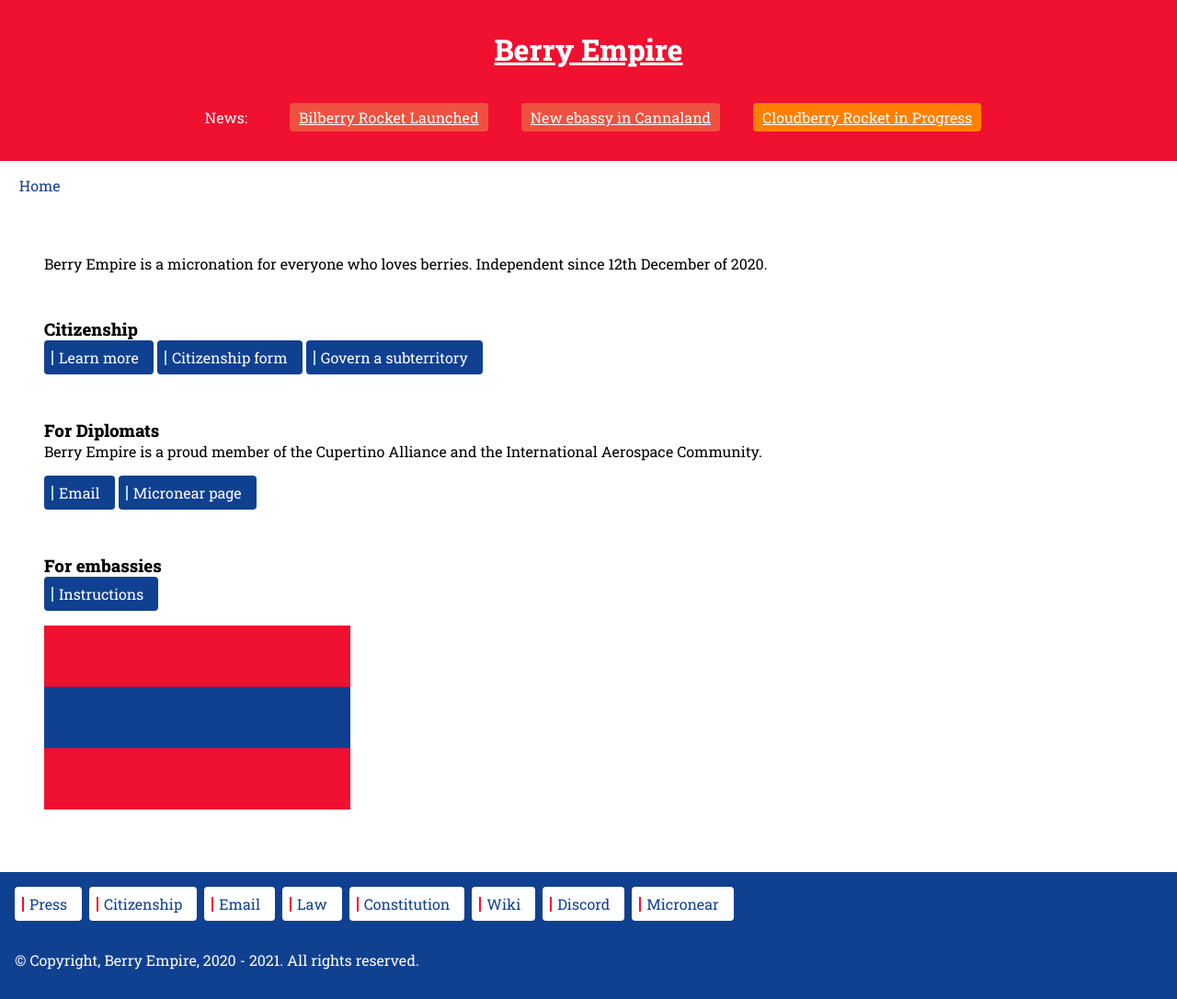
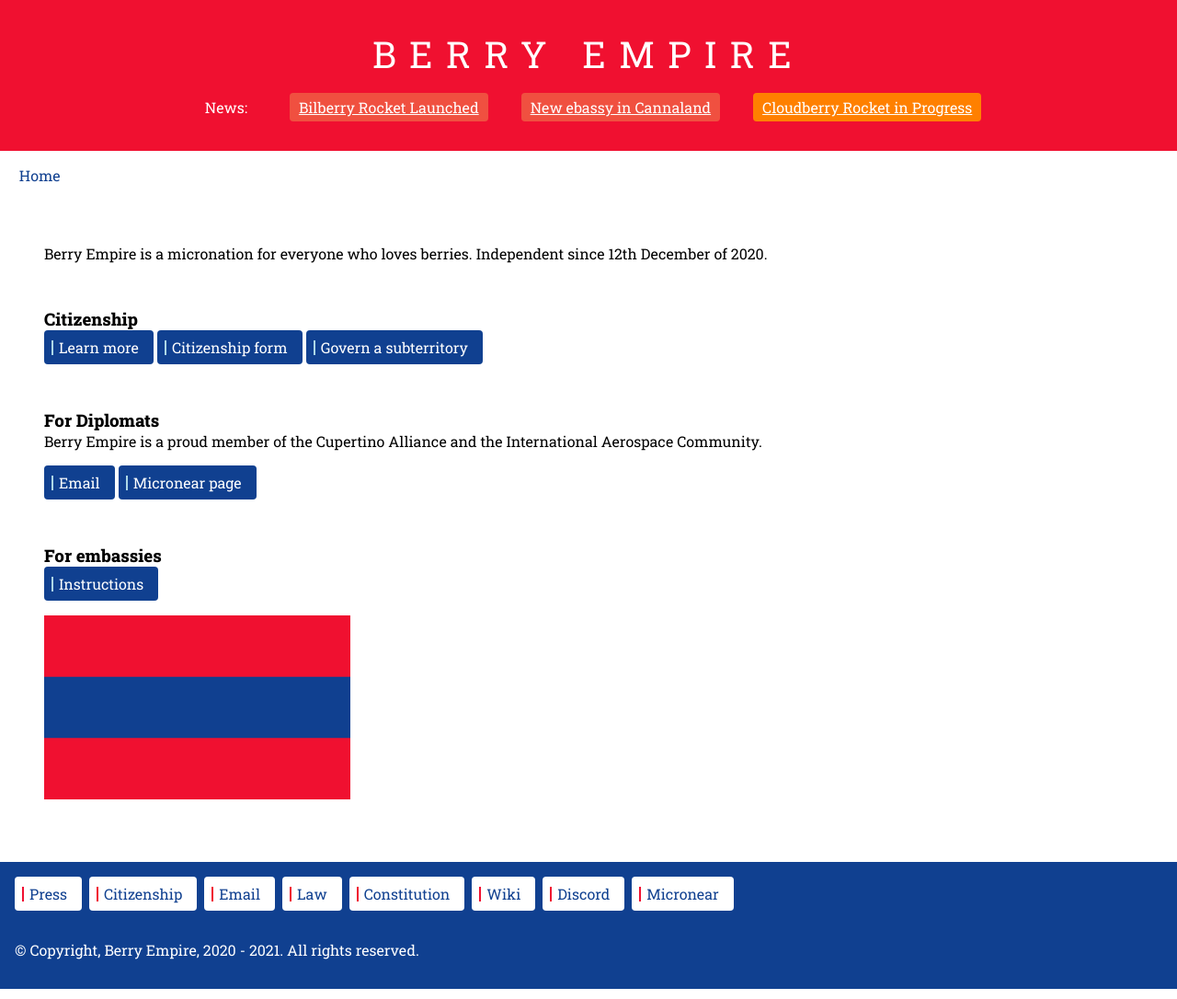
Before and after one commit to berryempire/berryempire.github.io, a Jekyll site: the page built from index.md, in a window 1280 px wide. Shown: the whole page at 92% size. Built offline with Jekyll 4.4.1, drawn with Linux system fonts in a browser that asks for light colours; our own code applies the rules of GitHub Pages for plain Markdown files.

Commit message:
Update default.html

```diff
--- a/_layouts/default.html
+++ b/_layouts/default.html
@@ -16,7 +16,7 @@
 </head>
 <body>
     <header>
-        <a href="/"><h1> Berry Empire </h1></a> <br>
+        <a class="logo" href="/"><span>Berry Empire</span></a>
         <div class="news">
             <p>News: </p>
             <a href="/press/8/"> Bilberry Rocket Launched </a>
```
